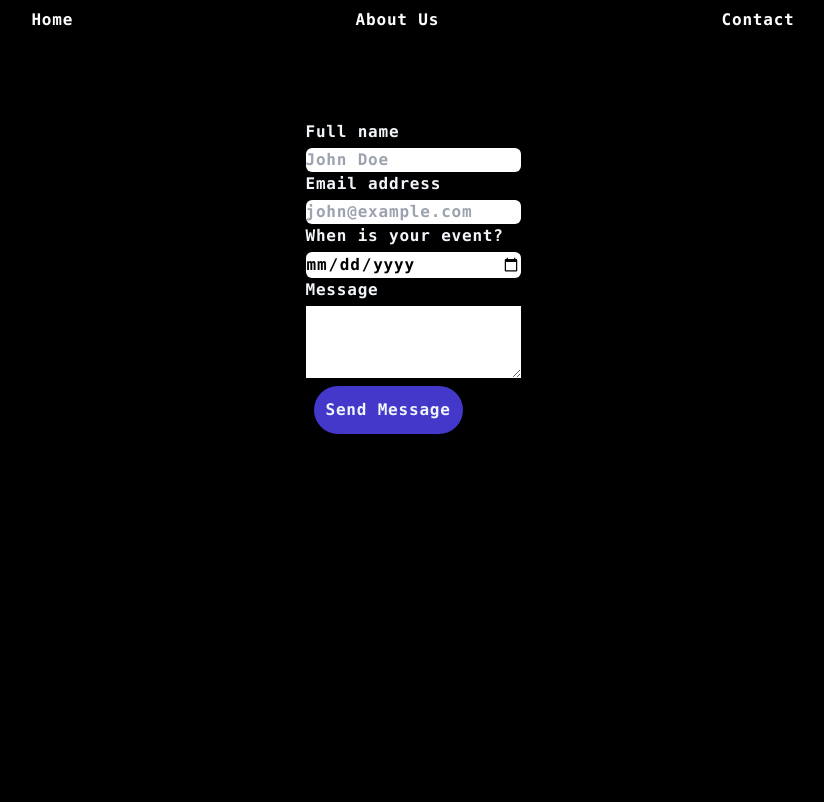
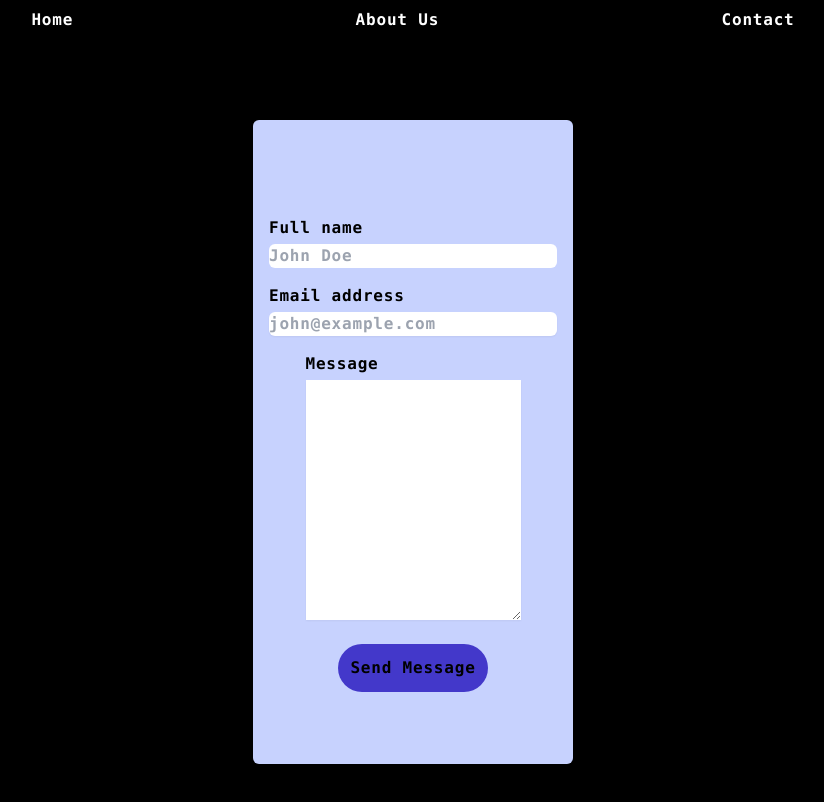
Before and after one commit to Phil-G-94/DogHouseMMA, a React (Vite) app: page /contact in a window 1280 px wide. Shown: the top 802 px of the page, without its empty margins (227-1051 px from the left). Built offline with nearby package versions, Linux system fonts and the light colour scheme.

Commit message:
style updates
updating form styling and created tcss plugin for validity styling

```diff
--- a/src/components/ContactForm/ContactForm.jsx
+++ b/src/components/ContactForm/ContactForm.jsx
@@ -1,52 +1,44 @@
 const ContactForm = () => {
     return (
-        <div className="py-12">
+        <div className="m-20 py-12 bg-indigo-200 rounded-md w-80">
             <div className="mt-8 max-w-md">
                 <div className="grid grid-cols-1 gap-6">
                     <form
                         action=""
                         className="text-black"
                     >
-                        <label className="block">
-                            <span className="text-slate-100">Full name</span>
+                        <label className="block m-4">
+                            <span className="text-black">Full name</span>
                             <input
                                 type="text"
                                 className="mt-1 block w-full rounded-md border-gray-300shadow-sm focus:border-yellow-500 focus:ring focus:ring-yellow-500 focus:ring-opacity-50"
                                 placeholder="John Doe"
                             />
                         </label>
-                        <label className="block">
-                            <span className="text-slate-100">
-                                Email address
-                            </span>
+                        <label className="block m-4">
+                            <span className="text-black">Email address</span>
                             <input
                                 type="email"
-                                className="mt-1 block w-full rounded-md border-gray-300 shadow-sm focus:border-yellow-500 focus:ring focus:ring-yellow-500 focus:ring-opacity-50
-                  "
+                                className="mt-1 block w-full rounded-md border-gray-300 shadow-sm focus:border-yellow-500 focus:ring focus:ring-yellow-500 focus:ring-opacity-50"
                                 placeholder="john@example.com"
                             />
                         </label>
+
+                        <div className="flex place-items-center justify-center m-4">
                             <label className="block">
-                            <span className="text-slate-100">
-                                When is your event?
-                            </span>
-                            <input
-                                type="date"
-                                className="mt-1 block w-full rounded-md border-gray-300 shadow-sm focus:border-yellow-500 focus:ring focus:ring-yellow-500 focus:ring-opacity-50"
-                            />
-                        </label>
-
-                        <label className="block">
-                            <span className="text-slate-100">Message</span>
+                                <span className="text-black">Message</span>
                                 <textarea
                                     className="mt-1 block w-fullrounded-md border-gray-300 shadow-sm focus:border-yellow-500 focus:ring focus:ring-yellow-500 focus:ring-opacity-50"
-                                rows="3"
+                                    rows="10"
                                     cols="20"
                                 ></textarea>
                             </label>
-                        <button className="rounded-full bg-indigo-700 p-3 m-2 hover:text-black hover:bg-yellow-500 text-slate-100">
+                        </div>
+                        <div className="flex place-items-center justify-center m-4">
+                            <button className="rounded-full bg-indigo-700 p-3 m-2 hover:text-black hover:bg-yellow-500 text-black">
                                 Send Message
                             </button>
+                        </div>
                     </form>
                 </div>
             </div>
@@ -55,10 +47,3 @@ const ContactForm = () => {
 };
 
 export default ContactForm;
-
-/*
-
-Style source: https://github.com/tailwindlabs/tailwindcss-forms/blob/master/index.html
-
-
-*/
--- /dev/null
+++ b/src/hooks/use-form.js
@@ -0,0 +1,42 @@
+import { useState } from "react";
+
+const useForm = (validateValue) => {
+    // state
+
+    const [inputValue, setInputValue] = useState("");
+    const [inputValueIsTouched, setInputValueIsTouched] = useState(false);
+
+    const valueIsValid = validateValue(inputValue);
+
+    const hasError = !valueIsValid && inputValueIsTouched;
+
+    // handlers
+
+    const inputChangeHandler = (e) => {
+        setInputValue(e.target.value);
+    }
+
+    const inputBlurHandler = () => {
+        setInputValueIsTouched(true);
+    }
+
+    // reset
+
+    const reset = () => {
+        setInputValue("");
+        setInputValueIsTouched(false);
+    }
+
+    // return object
+
+    return {
+        value: inputValue,
+        isValid: valueIsValid,
+        hasError,
+        inputChangeHandler,
+        inputBlurHandler,
+        reset,
+    }
+}
+
+export default useForm;
--- a/tailwind.config.js
+++ b/tailwind.config.js
@@ -24,10 +24,22 @@ const flipCard = plugin(function ({ addUtilities }) {
     })
 })
 
+const validation = plugin(function ({ addUtilities }) {
+    addUtilities({
+        ".valid": {
+            backgroundColor: "#86efac"
+
+        },
+        ".invalid": {
+            backgroundColor: "#fda4af"
+        }
+    })
+})
+
 export default {
     content: ["./index.html", "./src/**/*.{js,ts,jsx,tsx}"],
     theme: {
         extend: {},
     },
-    plugins: [flipCard, '@tailwindcss/forms'],
+    plugins: [validation, flipCard, '@tailwindcss/forms'],
 };
```
Lines whose indentation alone changed are shown as unchanged.
